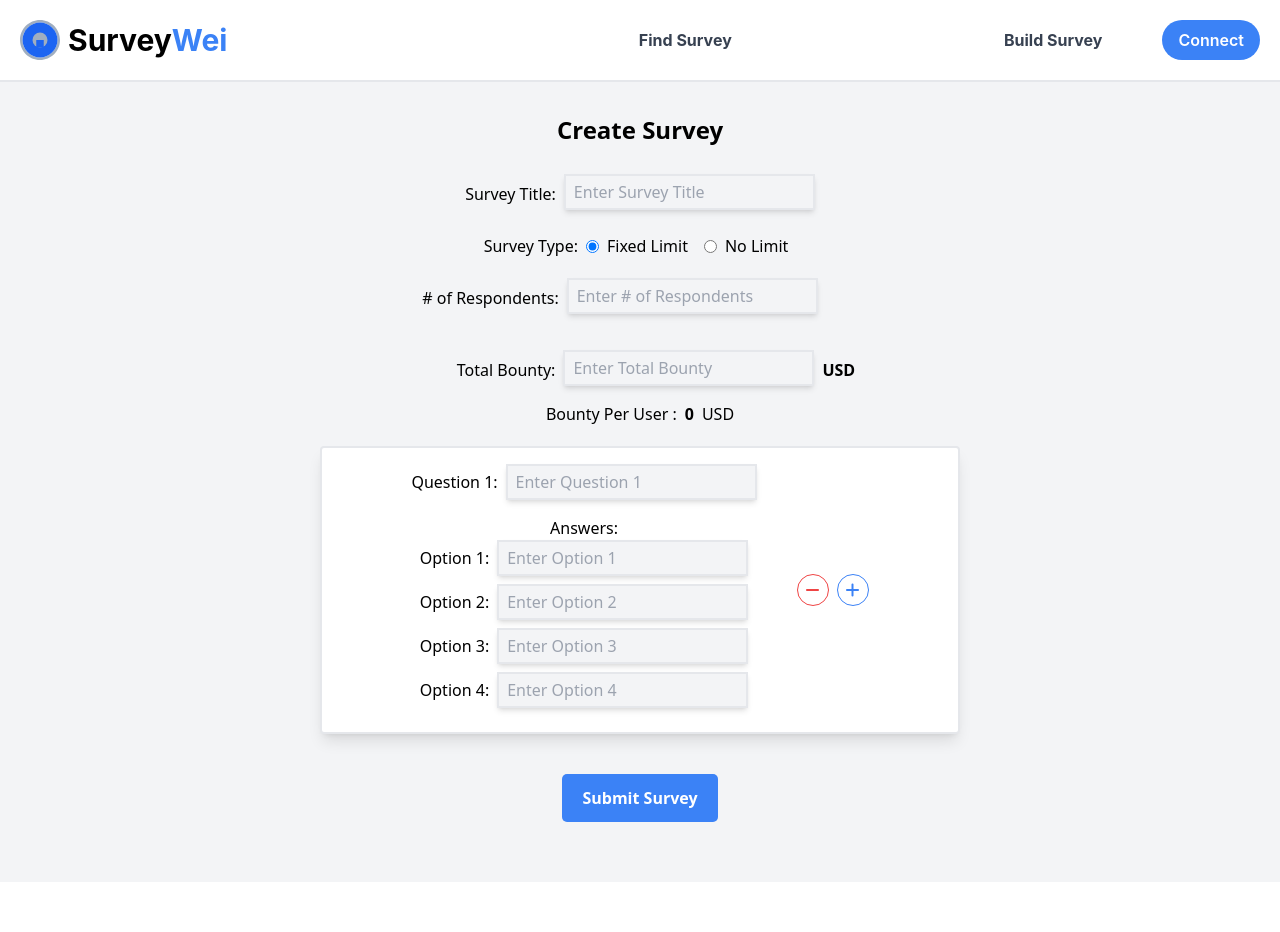
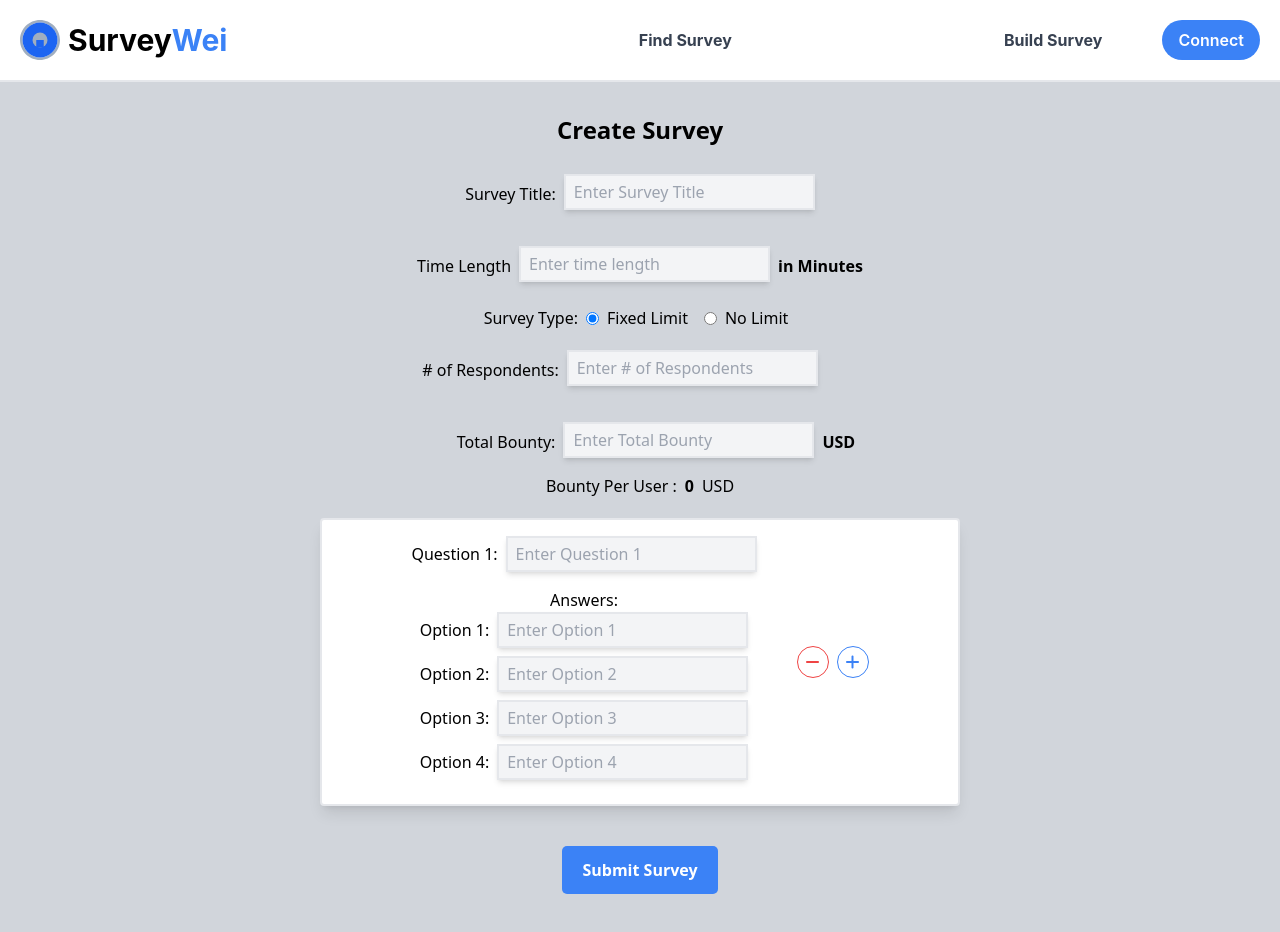
Before and after one commit to Tgb29/surveywei, a React (Create React App) app: page /build in a window 1280 px wide. Shown: the top 932 px of the page. Before the commit the page ends 882 px from the top, so only its background shows below. Built offline with nearby package versions, Linux system fonts and the light colour scheme.

Commit message:
updated form with time length

```diff
--- a/src/App.js
+++ b/src/App.js
@@ -6,6 +6,7 @@ import Survey from "./components/Survey";
 import { BrowserRouter as Router, Routes, Route } from "react-router-dom";
 import UserAddressContext from "./UserAddressContext";
 import UserSurveys from "./components/UserSurveys";
+import Start from "./components/Start";
 
 import { useState } from "react";
 function App() {
@@ -23,6 +24,7 @@ function App() {
               <Route path="/" element={<Home />} />
               <Route path="/build" element={<Form2 />} />
               <Route path="/find" element={<SearchSurveys />} />
+              <Route path="/start/:key/:id" element={<Start />} />
               <Route path="/survey/:key/:id" element={<Survey />} />
               <Route
                 path="/user/:connectedAddress"
--- a/src/components/Form2.jsx
+++ b/src/components/Form2.jsx
@@ -14,6 +14,7 @@ function Form2() {
   const [numberOfRespondents, setNumberOfRespondents] = useState(0);
   const [totalBounty, setTotalBounty] = useState(0);
   const [bountyPerUser, setBountyPerUser] = useState(0);
+  const [timeLength, setTimeLength] = useState(null);
   const [formData, setFormData] = useState([{}]);
   const [questions, setQuestions] = useState([]);
   const [questionRefs, setQuestionRefs] = useState([React.createRef()]);
@@ -56,8 +57,13 @@ function Form2() {
     return newQuestions;
   };
 
-  const createSurveytoBlockchain = (firebaseID, bounty, respondents) => {
-    console.log(firebaseID, bounty, respondents);
+  const createSurveytoBlockchain = (
+    firebaseID,
+    bounty,
+    respondents,
+    timeLength
+  ) => {
+    console.log(firebaseID, bounty, respondents, timeLength);
   };
 
   const onClick = async () => {
@@ -94,6 +100,7 @@ function Form2() {
               creator: userAddress,
               questions: updatedQuestions,
               bountyPerUser: bountyPerUser,
+              timeLength: timeLength,
             },
           }),
           headers: { "Content-Type": "application/json" },
@@ -253,7 +260,7 @@ function Form2() {
 
   return (
     <>
-      <div className="bg-gray-100 min-h-screen font-sans">
+      <div className="bg-gray-300  font-sans pb-10">
         <div className="flex align-center justify-center mx-auto"></div>
         <div
           id="form-container"
@@ -279,6 +286,22 @@ function Form2() {
                   setTitle(e.target.value);
                 }}
               />
+            </div>
+            <div
+              id="time-length-container"
+              className="flex items-center justify-center mx-auto text-center mb-2"
+            >
+              <label className="mr-2 align-middle">Time Length </label>
+              <input
+                type="text"
+                className="border-2 bg-gray-100 shadow-md mt-3 mb-4 px-2 py-1 align-middle"
+                placeholder="Enter time length"
+                id="timeLength"
+                onChange={(e) => {
+                  setTimeLength(e.target.value);
+                }}
+              />
+              <p className="ml-2 font-bold"> in Minutes</p>
             </div>
             <div className="flex items-center justify-center mx-auto text-center mb-2 mr-2 ">
               Survey Type:
--- a/src/components/SearchSurveys.jsx
+++ b/src/components/SearchSurveys.jsx
@@ -45,7 +45,7 @@ function SearchSurveys() {
             Object.entries(outerData).map(([id, surveyData]) => (
               <li key={id}>
                 <Link
-                  to={`/survey/${outerId}/${id}`}
+                  to={`/start/${outerId}/${id}`}
                   className="block rounded-lg bg-white p-4 shadow-md hover:bg-gray-200 transition duration-300 ease-in-out"
                 >
                   {surveyData.title}
--- /dev/null
+++ b/src/components/Start.jsx
@@ -0,0 +1,18 @@
+import React from "react";
+import { Link, useParams } from "react-router-dom";
+
+function Start() {
+  const { key, id } = useParams();
+  return (
+    <>
+      <Link
+        to={`/survey/${key}/${id}`}
+        className="btn rounded-xl bg-[lightgreen] flex w-40 mx-auto align-center justify-center"
+      >
+        Start Survey
+      </Link>
+    </>
+  );
+}
+
+export default Start;
--- a/src/components/home/Home.jsx
+++ b/src/components/home/Home.jsx
@@ -84,8 +84,16 @@ function Home() {
                   <span className="font-semibold italic">Created by: </span>
                   {shortenedCreator}
                 </p>
+                <p className="mb-2 flex-grow font-bold">
+                  Bounty per User:{" "}
+                  <span className="font-normal">$ {survey.bountyPerUser}</span>
+                </p>
+                <p className="mb-2 flex-grow">
+                  <span className="font-semibold italic">Time Limit: </span>
+                  {survey.timeLength}
+                </p>
                 <Link
-                  to={`/survey/${survey.outerId}/${survey.id}`}
+                  to={`/start/${survey.outerId}/${survey.id}`}
                   className="btn btn-sm btn-primary self-start"
                 >
                   Take Survey
```
